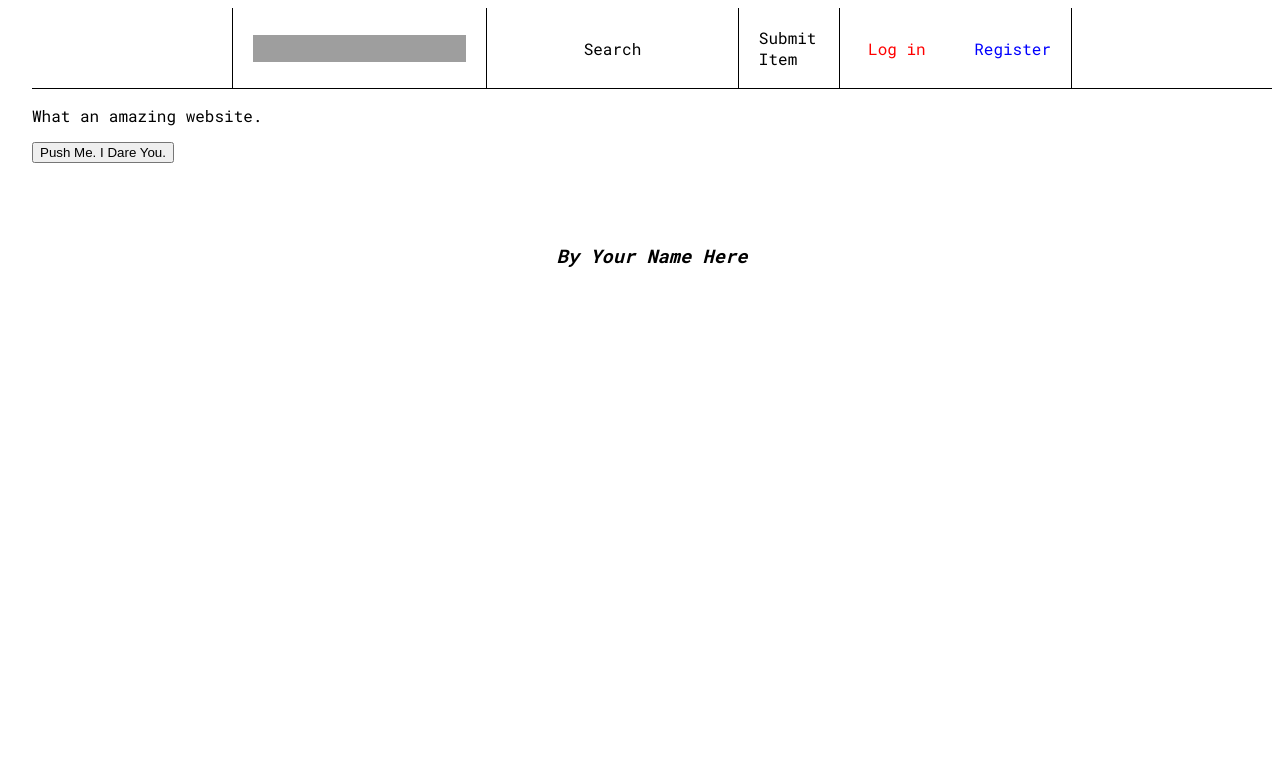
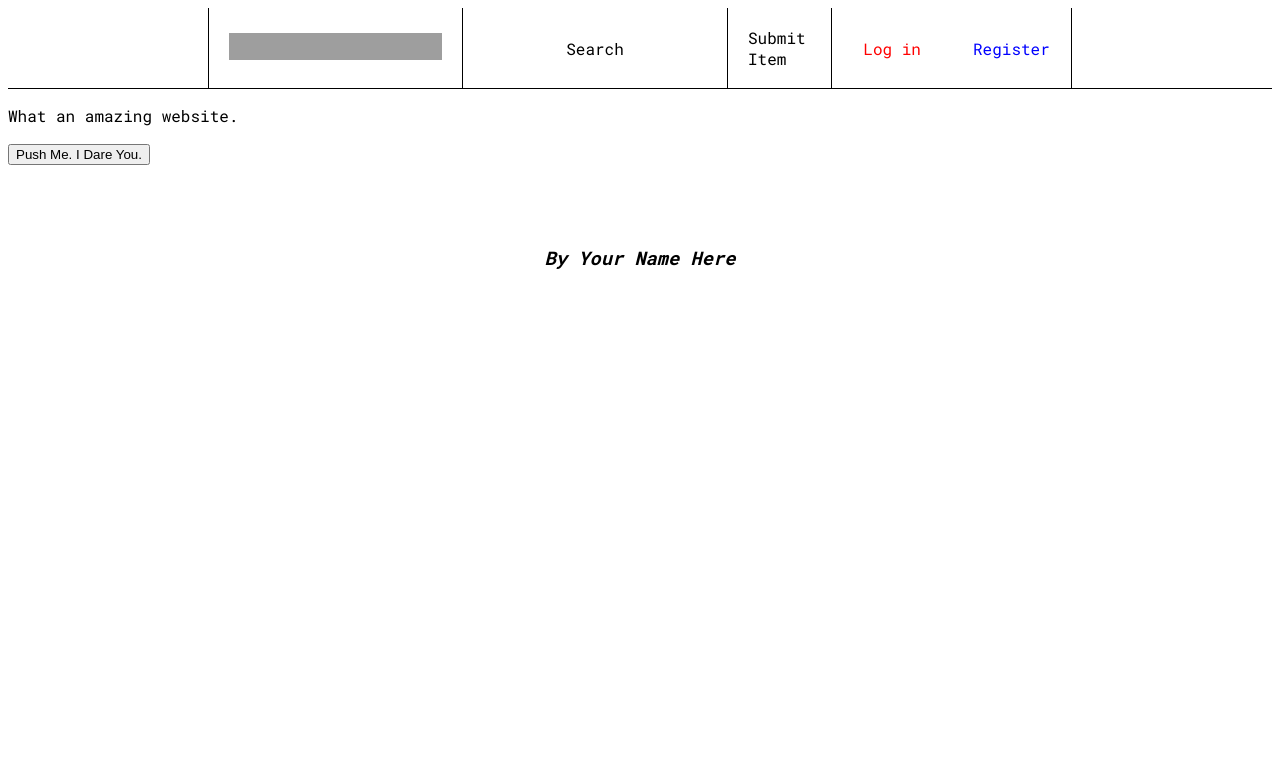
Before and after one commit to m4tti1/collections, a Flask app: page / in a window 1280 px wide. Shown: the top 780 px of the page. Run offline with Flask 2, Linux system fonts and the light colour scheme; grey boxes are pictures that could not be loaded.

Commit message:
stylesheetfix

```diff
--- a/collectionsapp/static/styles.css
+++ b/collectionsapp/static/styles.css
@@ -1,10 +1,12 @@
 body {
     font-family: roboto mono;
-    margin-left: 2rem;
+    margin-left: none;
+    margin-top: none;
 }
 
 header {
     display: flex;
+    background-color: white;
     margin: 0 200px;
     justify-content: center;
     align-items: center;
--- a/collectionsapp/templates/base.html
+++ b/collectionsapp/templates/base.html
@@ -1,5 +1,7 @@
+
+
+<!DOCTYPE html>
 <html>
-
     <head>
         <title> {{ page_title }}</title>
         <meta charset="utf-8" />
@@ -17,15 +19,19 @@
                     <img border="0" alt="collections" src="https://i.imgur.com/cF5nhPF.png" width="213" height="27">
                 </a>
             </div>
+
             <div class="search">
               Search
             </div>
+
             <nav>
                 Submit Item
             </nav>
+
             <div class="account_login">
               Log in
             </div>
+
             <div class="account_register">
               Register
             </div>
```
Lines whose indentation alone changed are shown as unchanged.
